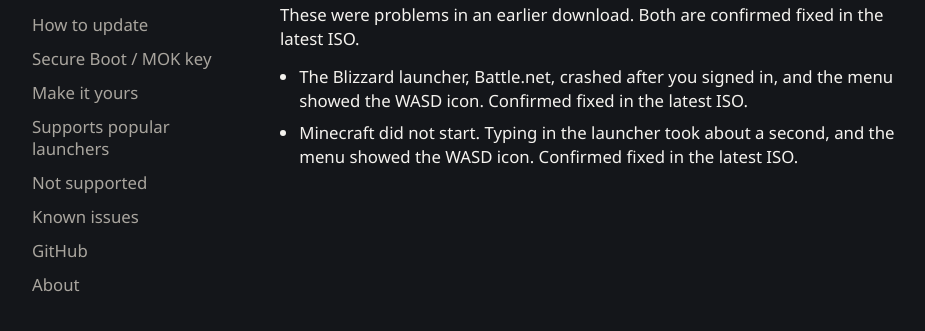
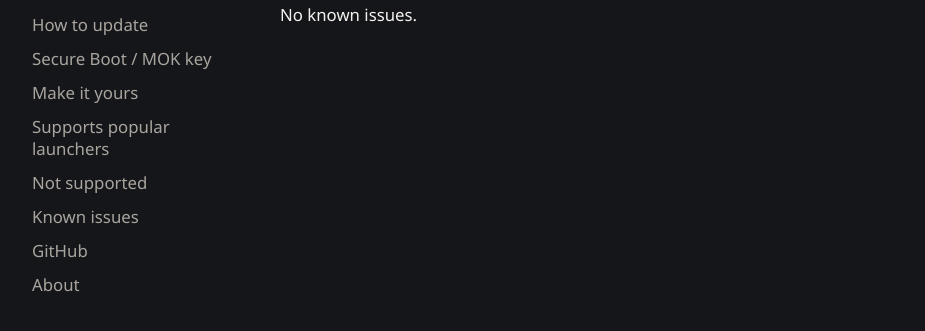
Before and after one commit to rowge/wasd, a plain HTML site: page site/known-issues.html in a window 1280 px wide. Shown: the part 113-444 px from the top of the page, without its empty margins (164-1089 px from the left). Drawn offline with Linux system fonts and the light colour scheme.

Commit message:
Clear the fixed items from the known issues page.

```diff
--- a/site/known-issues.html
+++ b/site/known-issues.html
@@ -4,7 +4,7 @@
   <meta charset="utf-8">
   <meta name="viewport" content="width=device-width, initial-scale=1">
   <title>Known issues — WASD</title>
-  <meta name="description" content="Battle.net and Minecraft were broken in an earlier WASD download. Both are confirmed fixed in the latest ISO.">
+  <meta name="description" content="Known issues in the current WASD download.">
   <meta name="theme-color" content="#14161a">
   <link rel="icon" href="favicon.png" type="image/png">
   <link rel="stylesheet" href="styles.css?v=20261031-4">
@@ -27,11 +27,7 @@
   <main>
     <p class="back"><a href="/">WASD</a></p>
     <h1>Known issues</h1>
-    <p>These were problems in an earlier download. Both are confirmed fixed in the latest ISO.</p>
-    <ul class="works">
-      <li>The Blizzard launcher, Battle.net, crashed after you signed in, and the menu showed the WASD icon. Confirmed fixed in the latest ISO.</li>
-      <li>Minecraft did not start. Typing in the launcher took about a second, and the menu showed the WASD icon. Confirmed fixed in the latest ISO.</li>
-    </ul>
+    <p>No known issues.</p>
   </main>
   </div>
 </body>
```
